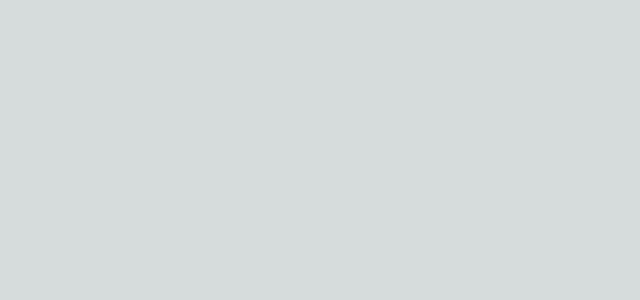
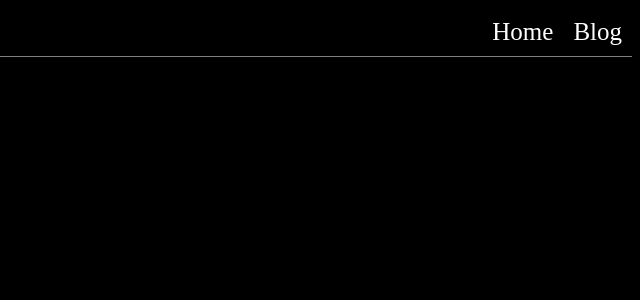
Before and after one commit to bobcoi03/PersonalWebsite, a Next.js app in the folder personalwebsite/: page / in a window 1280 px wide. Shown: the top 300 px of the page, without its empty margins (640-1280 px from the left). Built offline with nearby package versions, Linux system fonts and the light colour scheme.

Commit message:
navbar component & favicon

```diff
--- /dev/null
+++ b/personalwebsite/src/components/nav.js
@@ -0,0 +1,20 @@
+import { useState } from "react";
+
+const NavBar = () => {
+    return (
+        <div className="nav">
+            <div>
+                <a href="/" className="navText">
+                    Home
+                </a>
+            </div>
+            <div>
+                <a href="/blog" className="navText">
+                    Blog
+                </a>
+            </div>
+        </div>
+    )
+}
+
+export default NavBar;
--- a/personalwebsite/src/pages/index.js
+++ b/personalwebsite/src/pages/index.js
@@ -2,6 +2,7 @@ import Head from 'next/head'
 import Image from 'next/image'
 import { Inter } from '@next/font/google'
 import styles from '@/styles/Home.module.css'
+import NavBar from '@/components/nav'
 
 const inter = Inter({ subsets: ['latin'] })
 
@@ -12,8 +13,9 @@ export default function Home() {
         <title>Quang Minh</title>
         <meta name="description" content="Generated by create next app" />
         <meta name="viewport" content="width=device-width, initial-scale=1" />
-        <link rel="icon" href="/favicon.ico" />
+        <link rel="icon" href="/fav.png" />
       </Head>
+      <NavBar/>
     </>
   )
 }
--- a/personalwebsite/src/styles/globals.css
+++ b/personalwebsite/src/styles/globals.css
@@ -1,107 +1,26 @@
-:root {
-  --max-width: 1100px;
-  --border-radius: 12px;
-  --font-mono: ui-monospace, Menlo, Monaco, 'Cascadia Mono', 'Segoe UI Mono',
-    'Roboto Mono', 'Oxygen Mono', 'Ubuntu Monospace', 'Source Code Pro',
-    'Fira Mono', 'Droid Sans Mono', 'Courier New', monospace;
+.nav {
+  padding: 10px;
 
-  --foreground-rgb: 0, 0, 0;
-  --background-start-rgb: 214, 219, 220;
-  --background-end-rgb: 255, 255, 255;
+  border-style: solid;
+  border-width: 0.5px;
+  border-left: 0;
+  border-right: 0;
+  border-top: 0;
+  border-color: gray;
 
-  --primary-glow: conic-gradient(
-    from 180deg at 50% 50%,
-    #16abff33 0deg,
-    #0885ff33 55deg,
-    #54d6ff33 120deg,
-    #0071ff33 160deg,
-    transparent 360deg
-  );
-  --secondary-glow: radial-gradient(
-    rgba(255, 255, 255, 1),
-    rgba(255, 255, 255, 0)
-  );
+  justify-content: flex-end;
+  display: flex;
+  flex-direction: row;
 
-  --tile-start-rgb: 239, 245, 249;
-  --tile-end-rgb: 228, 232, 233;
-  --tile-border: conic-gradient(
-    #00000080,
-    #00000040,
-    #00000030,
-    #00000020,
-    #00000010,
-    #00000010,
-    #00000080
-  );
-
-  --callout-rgb: 238, 240, 241;
-  --callout-border-rgb: 172, 175, 176;
-  --card-rgb: 180, 185, 188;
-  --card-border-rgb: 131, 134, 135;
+  gap: 20px;
 }
 
-@media (prefers-color-scheme: dark) {
-  :root {
-    --foreground-rgb: 255, 255, 255;
-    --background-start-rgb: 0, 0, 0;
-    --background-end-rgb: 0, 0, 0;
-
-    --primary-glow: radial-gradient(rgba(1, 65, 255, 0.4), rgba(1, 65, 255, 0));
-    --secondary-glow: linear-gradient(
-      to bottom right,
-      rgba(1, 65, 255, 0),
-      rgba(1, 65, 255, 0),
-      rgba(1, 65, 255, 0.3)
-    );
-
-    --tile-start-rgb: 2, 13, 46;
-    --tile-end-rgb: 2, 5, 19;
-    --tile-border: conic-gradient(
-      #ffffff80,
-      #ffffff40,
-      #ffffff30,
-      #ffffff20,
-      #ffffff10,
-      #ffffff10,
-      #ffffff80
-    );
-
-    --callout-rgb: 20, 20, 20;
-    --callout-border-rgb: 108, 108, 108;
-    --card-rgb: 100, 100, 100;
-    --card-border-rgb: 200, 200, 200;
-  }
-}
-
-* {
-  box-sizing: border-box;
-  padding: 0;
-  margin: 0;
-}
-
-html,
-body {
-  max-width: 100vw;
-  overflow-x: hidden;
+.navText {
+  font-size: 25px;
+  color: white;
+  text-decoration: none;
 }
 
 body {
-  color: rgb(var(--foreground-rgb));
-  background: linear-gradient(
-      to bottom,
-      transparent,
-      rgb(var(--background-end-rgb))
-    )
-    rgb(var(--background-start-rgb));
+  background-color: black;
 }
-
-a {
-  color: inherit;
-  text-decoration: none;
-}
-
-@media (prefers-color-scheme: dark) {
-  html {
-    color-scheme: dark;
-  }
-}
```
Also changed, not shown: personalwebsite/public/fav.png (added).
